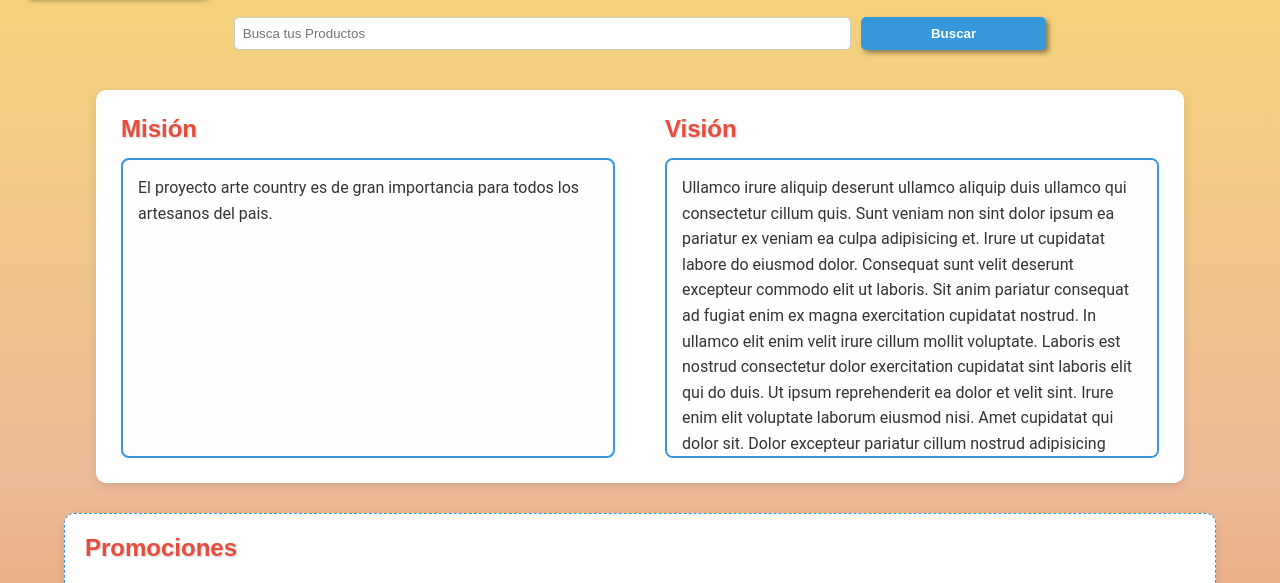
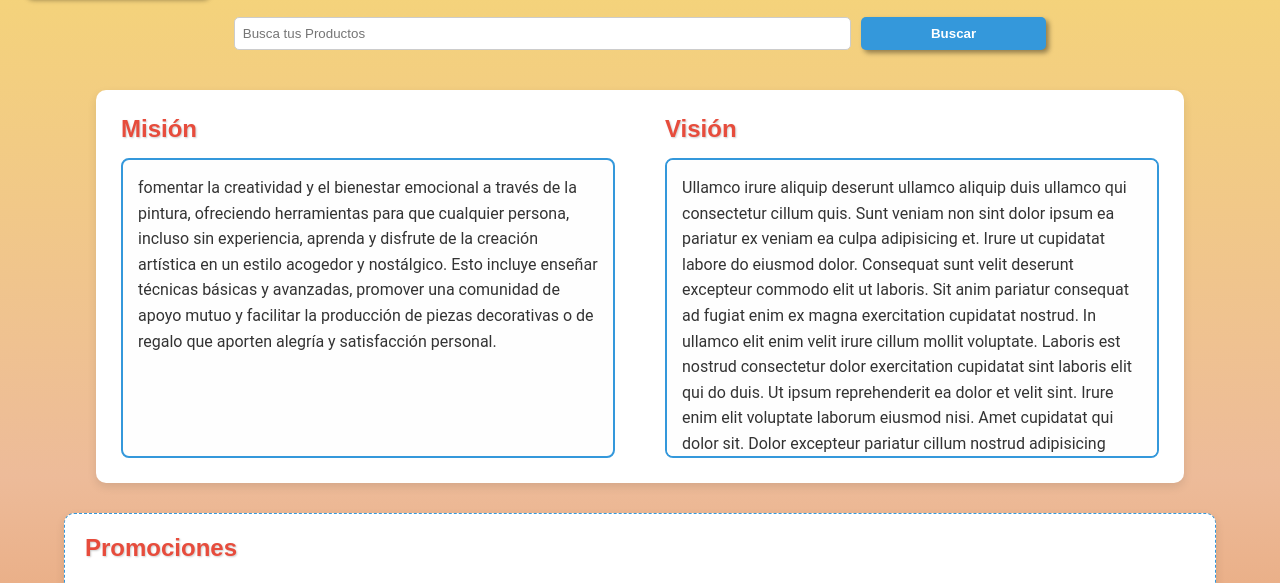
Before and after one commit to difer1742/Proyecto-Git, a plain HTML site: page PAGINA_PROYECTO/nosotros.html in a window 1280 px wide. Shown: the part 195-778 px from the top of the page. Drawn offline with Linux system fonts and the light colour scheme; a web font is replaced by a local one.

Commit message:
se implementa la vision del proyecto

```diff
--- a/PAGINA_PROYECTO/nosotros.html
+++ b/PAGINA_PROYECTO/nosotros.html
@@ -35,8 +35,7 @@
             <h4>Misión</h4>
             <div class="mision">
                 <p>
-                    El proyecto arte country es de gran importancia para todos los artesanos del pais.
-                </p>
+                    fomentar la creatividad y el bienestar emocional a través de la pintura, ofreciendo herramientas para que cualquier persona, incluso sin experiencia, aprenda y disfrute de la creación artística en un estilo acogedor y nostálgico. Esto incluye enseñar técnicas básicas y avanzadas, promover una comunidad de apoyo mutuo y facilitar la producción de piezas decorativas o de regalo que aporten alegría y satisfacción personal.
             </div>
         </div>
         <div class="titulo2">
```
